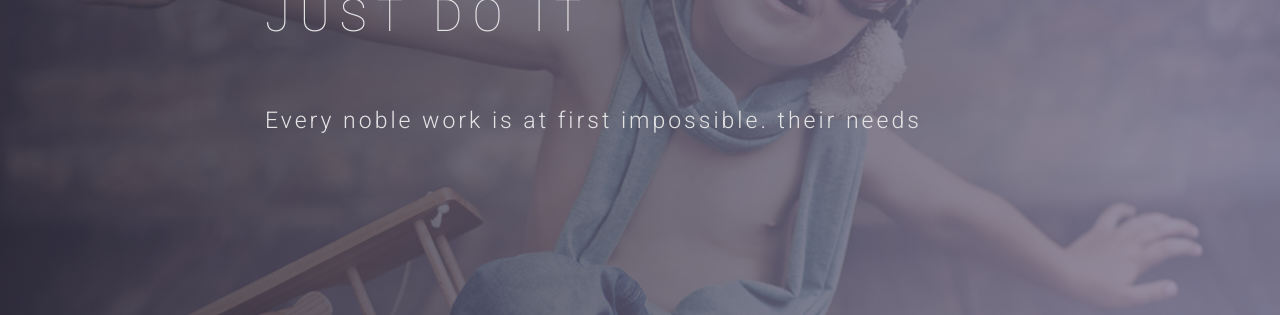
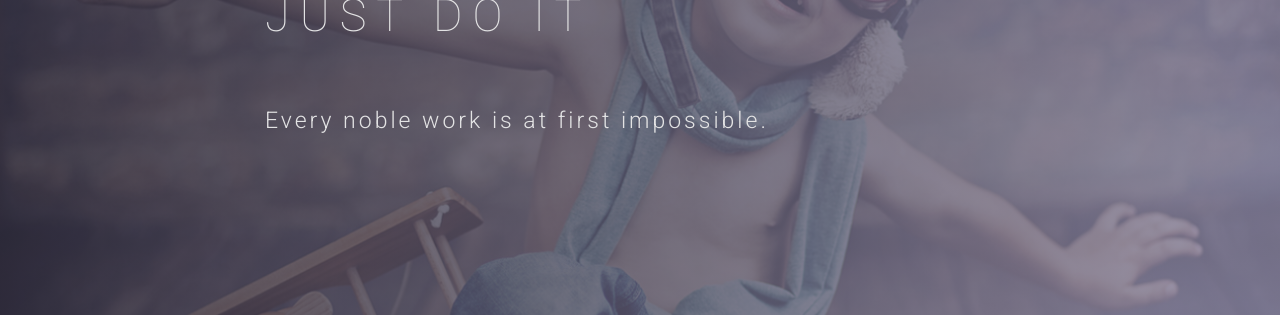
Before and after one commit to geekerlw/geekerlw.github.io, a Jekyll site: the page built from index.html, in a window 1280 px wide. Shown: the part 324-639 px from the top of the page. Built offline with Jekyll 4.4.1, drawn with Linux system fonts in a browser that asks for light colours; nearby versions of some CDN libraries; some web fonts are replaced.

```diff
--- a/_config.yml
+++ b/_config.yml
@@ -18,7 +18,7 @@ title: Geekspace
 subtitle: "A free HTML5 agency template"
 url: "https://geekerlw.github.io" # the base hostname & protocol for your site
 # baseurl: "/the/subpath/of/your/site" # Set this value to "" if you want your site to be root
-baseurl: "./"
+# baseurl: "/"
 cover: "/assets/cover.png"
 logo: "/assets/logo.png"
 
--- a/index.html
+++ b/index.html
@@ -11,7 +11,7 @@ permalink: /
       <div class="col-md-10 col-md-offset-2">
         <div class="block">
           <h1 class="animated fadeInUp">JUST DO IT</h1>
-          <p class="animated fadeInUp">Every noble work is at first impossible. their needs</p>
+          <p class="animated fadeInUp">Every noble work is at first impossible.</p>
         </div>
       </div>
     </div>
```
